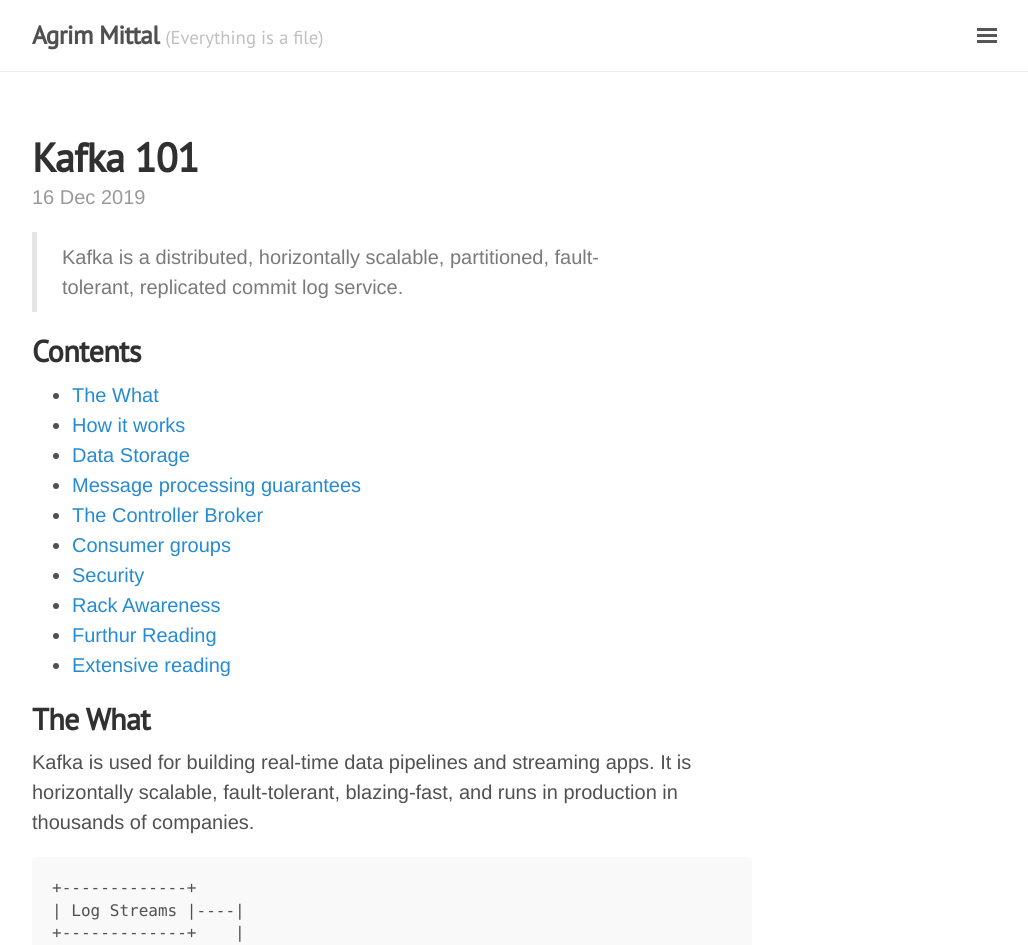
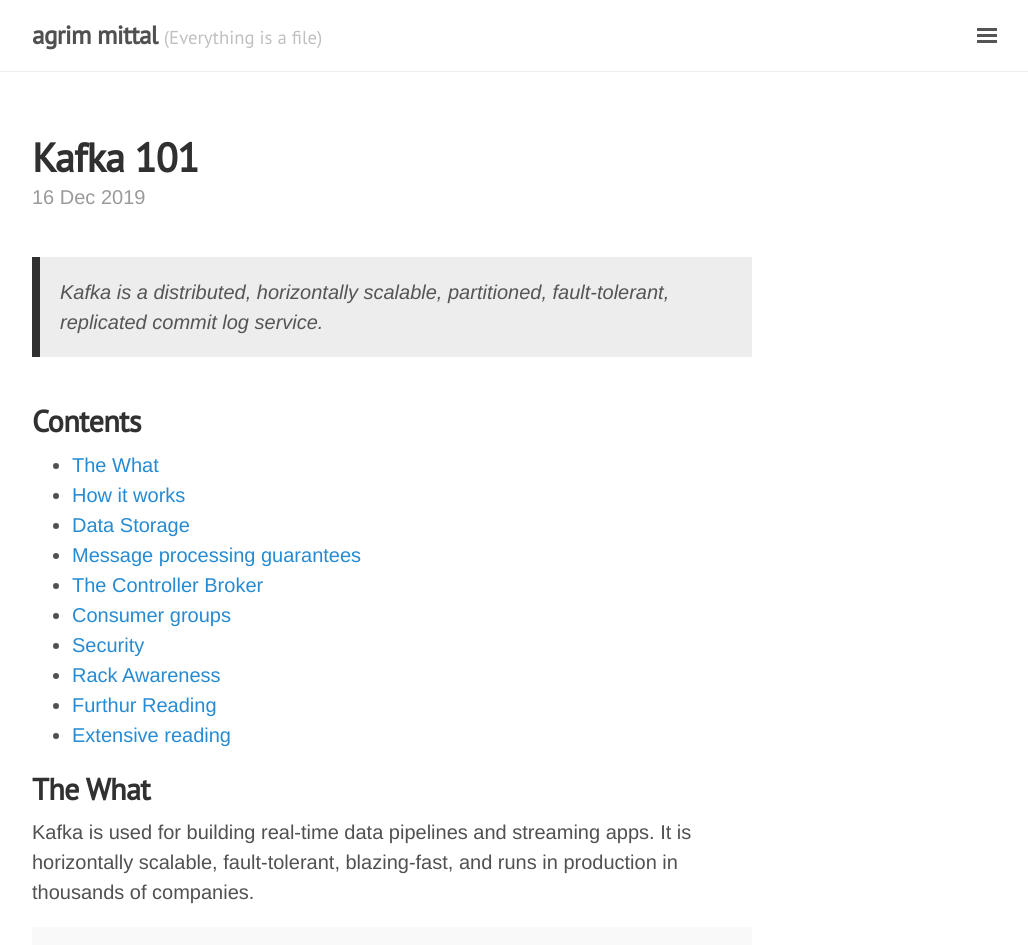
Before and after one commit to agrim123/agrim123.github.io, a Jekyll site: the page built from _posts/2019-12-16-kafka-kt.md, in a window 1280 px wide. Shown: the top 945 px of the page, without its empty margins (248-1276 px from the left). Built offline with Jekyll 4.4.1, drawn with Linux system fonts in a browser that asks for light colours; nearby versions of some CDN libraries; comment, search, counter and statistics services are not loaded.

Commit message:
(layout) Add tags

```diff
--- a/_config.yml
+++ b/_config.yml
@@ -17,7 +17,7 @@
 permalink:           pretty
 
 # Setup
-title:               Agrim Mittal
+title:               agrim mittal
 tagline:             (Everything is a file)
 description:         Everything is a file.
 keywords:            iit, roorkee, hitman, agrim, mittal, developer
--- a/_includes/head.html
+++ b/_includes/head.html
@@ -18,6 +18,7 @@
   <link rel="stylesheet" href="/public/css/lanyon.css">
   <link rel="stylesheet" href="/public/css/syntax.css">
   <link rel="stylesheet" href="/public/css/poole.css">
+  <link rel="stylesheet" href="/public/css/custom.css">
   <link rel="stylesheet" href="https://fonts.googleapis.com/css?family=PT+Serif:400,400italic,700%7CPT+Sans:400">
   <link rel="stylesheet" href="https://use.fontawesome.com/releases/v5.0.13/css/all.css" integrity="sha384-DNOHZ68U8hZfKXOrtjWvjxusGo9WQnrNx2sqG0tfsghAvtVlRW3tvkXWZh58N9jp" crossorigin="anonymous">
 
--- /dev/null
+++ b/public/css/custom.css
@@ -0,0 +1,84 @@
+.category-list {
+    list-style: none;
+    margin: 0;
+    overflow: hidden;
+    padding: 0;
+}
+
+.category-list li {
+    float: left;
+    font: 12px/1.5 'PT Sans', serif;
+}
+
+.category-list-element {
+    background: #eee;
+    border-radius: 3px 0 0 3px;
+    color: #999;
+    display: inline-block;
+    height: 26px;
+    line-height: 26px;
+    padding: 0 20px 0 23px;
+    position: relative;
+    margin: 0 10px 10px 0;
+    text-decoration: none;
+    -webkit-transition: color 0.2s;
+}
+
+.category-list-element::before {
+    background: #fff;
+    border-radius: 10px;
+    box-shadow: inset 0 1px rgba(0, 0, 0, 0.25);
+    content: '';
+    height: 6px;
+    left: 10px;
+    position: absolute;
+    width: 6px;
+    top: 10px;
+}
+
+.category-list-element::after {
+    background: #fff;
+    border-bottom: 13px solid transparent;
+    border-left: 10px solid #eee;
+    border-top: 13px solid transparent;
+    content: '';
+    position: absolute;
+    right: 0;
+    top: 0;
+}
+
+.category-list-element:hover {
+    background-color: #303030;
+    color: white;
+    text-decoration: none;
+}
+
+.category-list-element:hover::after {
+    border-left-color: #303030;
+}
+
+.page, .post {
+    margin-bottom: 3em;
+}
+
+blockquote{
+    margin:5vh auto;
+    font-style:italic;
+    color: #555555;
+    padding:1em;
+    border-left:8px solid #303030 ;
+    position: relative;
+    background:#EDEDED;
+}
+
+blockquote::after{
+    content: '';
+}
+
+blockquote span{
+    display:block;
+    color:#333333;
+    font-style: normal;
+    font-weight: bold;
+    margin-top:1em;
+}
```
Also changed, not shown: _posts/2019-12-16-kafka-kt.md (+1 -0 lines), archives.html (+2 -11 lines), index.html (+8 -1 lines).
